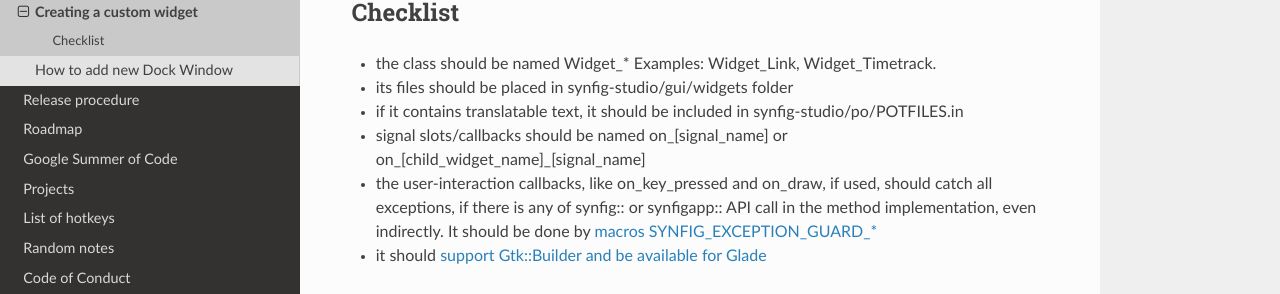
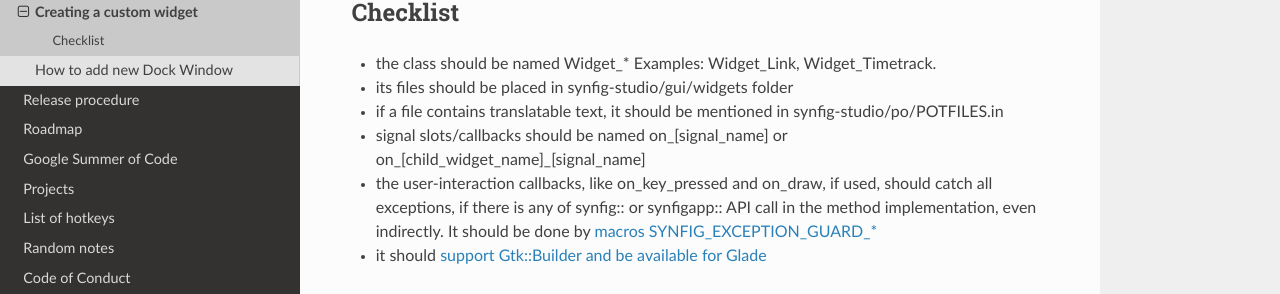
Before and after one commit to synfig/synfig-docs-dev, a Sphinx documentation site: the page built from docs/tutorials/create-custom-widget.rst, in a window 1280 px wide and 1005 px high. Shown: the part 404-698 px from the top of the window. Built offline with Sphinx 7.4.7 and the Read the Docs theme 2.0.0, drawn with Linux system fonts in a browser that asks for light colours.

Commit message:
clarify POTFILES.in piece

```diff
--- a/docs/tutorials/create-custom-widget.rst
+++ b/docs/tutorials/create-custom-widget.rst
@@ -18,7 +18,7 @@
 
 * the class should be named Widget_* Examples: Widget_Link, Widget_Timetrack.
 * its files should be placed in synfig-studio/gui/widgets folder
-* if it contains translatable text, it should be included in synfig-studio/po/POTFILES.in
+* if a file contains translatable text, it should be mentioned in synfig-studio/po/POTFILES.in
 * signal slots/callbacks should be named on_[signal_name] or on_[child_widget_name]_[signal_name]
 * the user-interaction callbacks, like on_key_pressed and on_draw, if used, should catch all exceptions, if there is any of synfig:: or synfigapp:: API call in the method implementation, even indirectly. It should be done by `macros SYNFIG_EXCEPTION_GUARD_* <https://github.com/synfig/synfig/blob/master/synfig-studio/src/gui/exception_guard.h>`_
 * it should `support Gtk::Builder and be available for Glade <https://github.com/synfig/synfig/pull/900/commits/025eec22c849c45d3c9e1fa295459033702ed069>`_
```
